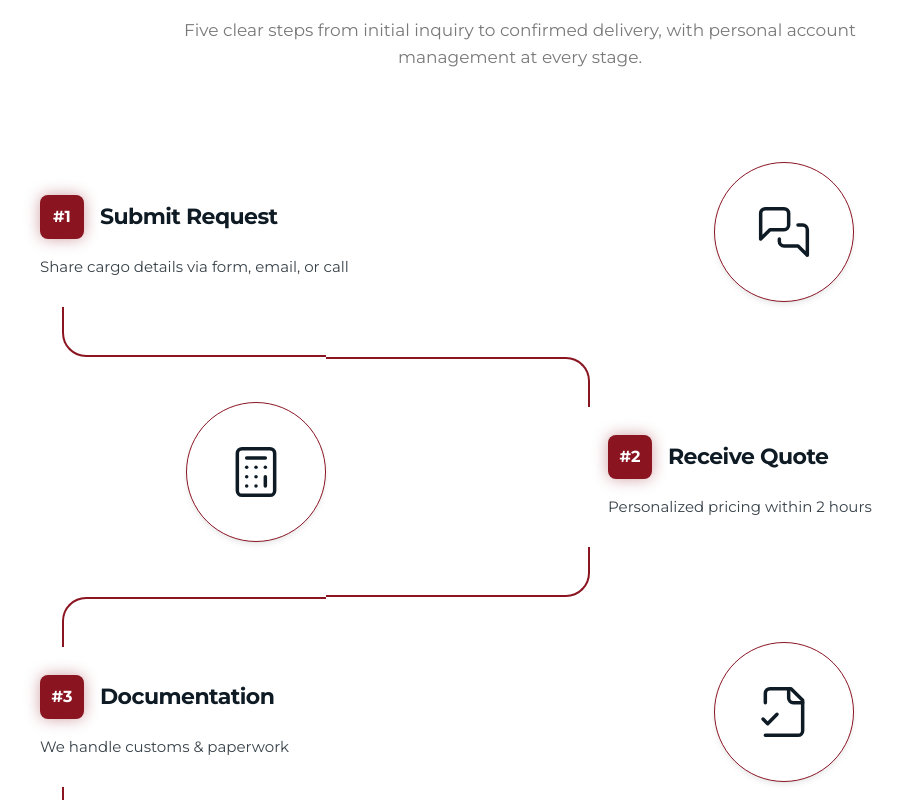
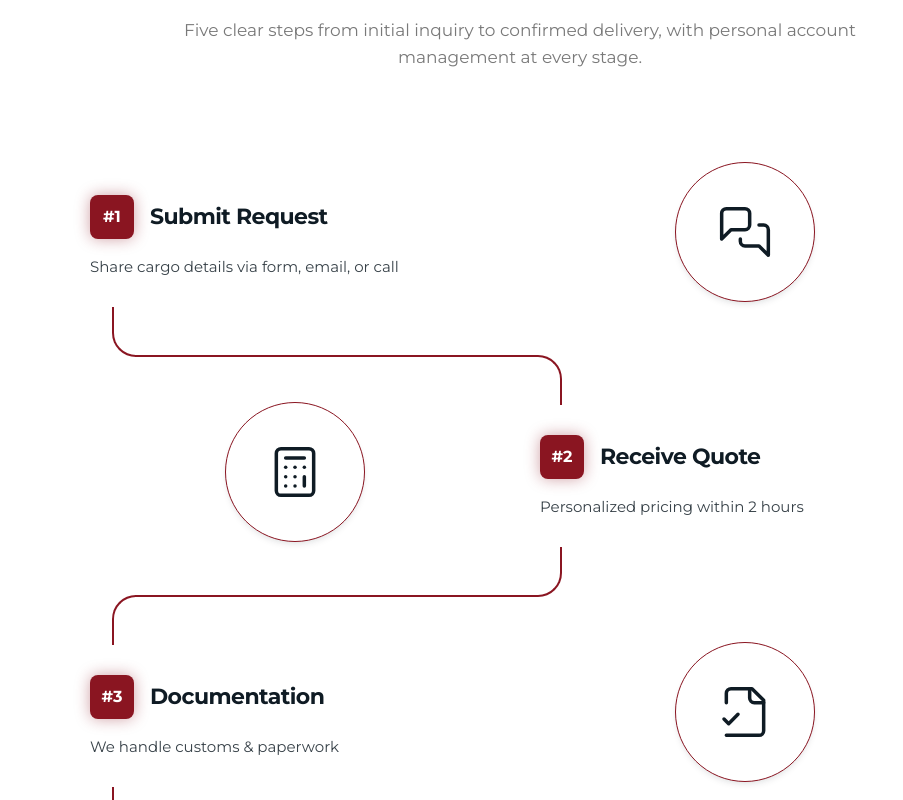
Before and after one commit to Tatul11/cio-logistics-web, a Next.js app: page /en in a window 1280 px wide. Shown: the part 5740-6540 px from the top of the page, without its empty margins (120-1023 px from the left). Built offline with nearby package versions, Linux system fonts and the light colour scheme.

Commit message:
Fix UI Bug: Resolve cropped S-curve border step and mathematically center timeline elements

```diff
--- a/src/components/ProcessTimeline/ProcessTimeline.module.css
+++ b/src/components/ProcessTimeline/ProcessTimeline.module.css
@@ -1,5 +1,5 @@
 .timelineContainer {
-  max-width: 1000px;
+  max-width: 900px; /* Reduced from 1000px to bring elements closer to center */
   margin: 0 auto;
   display: flex;
   flex-direction: column;
@@ -10,8 +10,9 @@
 .stepRow {
   display: flex;
   align-items: center;
-  justify-content: space-between;
+  justify-content: center;
   width: 100%;
+  gap: 40px; /* Fixed gap perfectly in the center */
 }
 
 .rowEven {
@@ -23,22 +24,14 @@
 }
 
 .textCol {
-  width: 45%;
+  width: calc(50% - 20px); /* 50% minus half the gap */
   display: flex;
   flex-direction: column;
   z-index: 2;
 }
 
-.rowEven .textCol {
-  padding-right: 40px;
-}
-
-.rowOdd .textCol {
-  padding-left: 40px;
-}
-
 .iconCol {
-  width: 45%;
+  width: calc(50% - 20px);
   display: flex;
   justify-content: center;
   z-index: 2;
@@ -105,16 +98,25 @@
 .connectorContainer {
   width: 100%;
   height: 100px;
+  position: relative;
 }
 
 .sCurve, .zCurve {
-  width: 55%;
-  margin-left: 22px; /* Center of the 44px badge */
+  position: absolute;
+  left: 22px; /* Center of the left 44px badge */
+  width: calc(50% + 20px); /* Mathematically exact distance to the right badge center */
   height: 100%;
+  transition: all 0.5s ease;
 }
 
-.curveTop, .curveBottom {
+.curveTop {
   height: 50%;
+  transition: border-color 0.8s ease, border-style 0.8s ease;
+}
+
+.curveBottom {
+  height: 50%;
+  margin-top: -2px; /* Fixes the 2px "cropped" misalignment gap between the top/bottom borders */
   transition: border-color 0.8s ease, border-style 0.8s ease;
 }
 
@@ -174,7 +176,6 @@
   }
   .textCol, .iconCol {
     width: 100%;
-    padding: 0 !important;
   }
   .titleWrap {
     justify-content: center;
```
